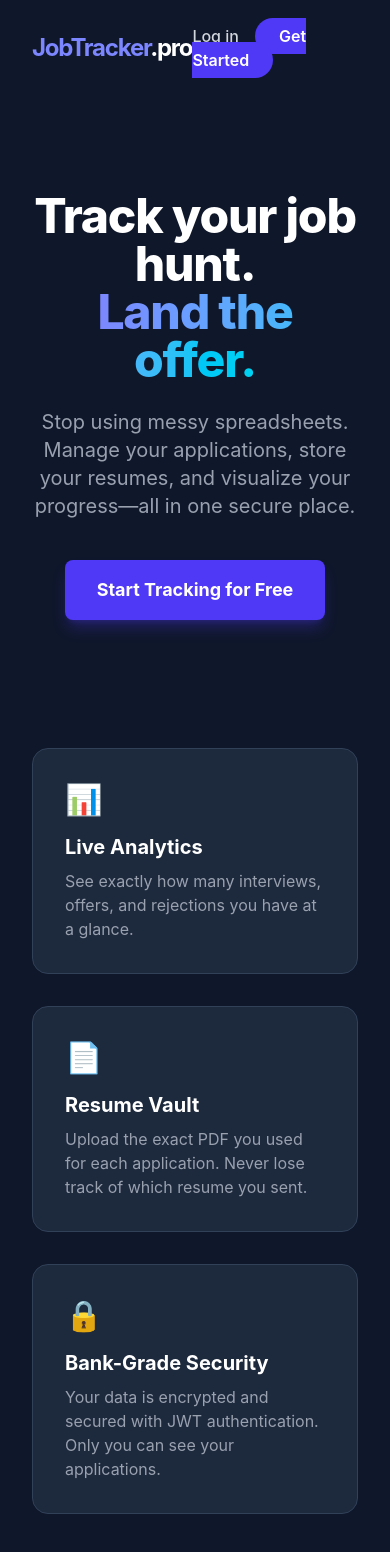
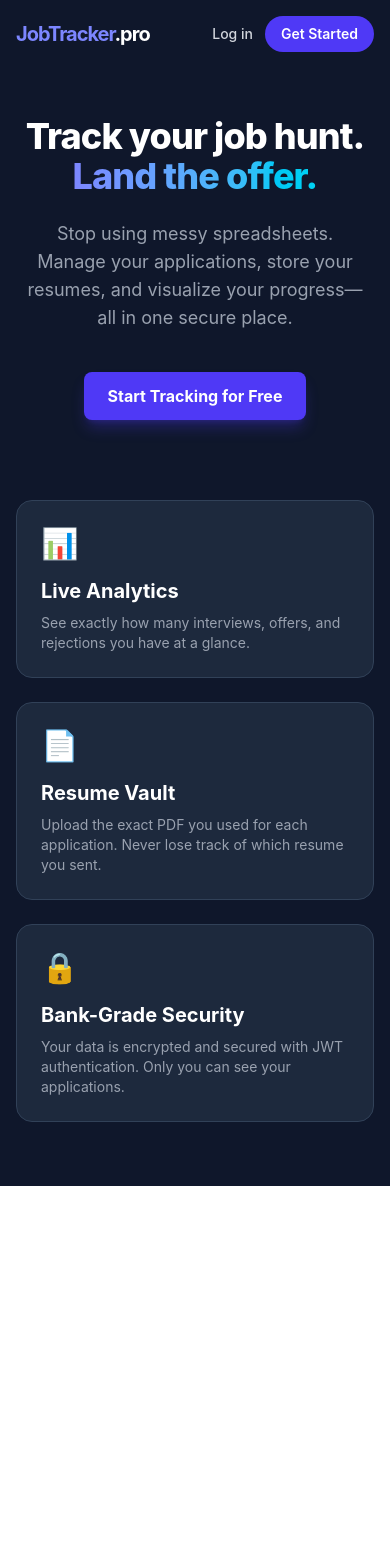
Before and after one commit to Sajghaa/jobtracker-api, a React (Vite) app in the folder jobtracker-frontend/: page / in a window 390 px wide. Shown: the top 1552 px of the page. After the commit the page ends 1186 px from the top, so only its background shows below. Built offline with nearby package versions, Linux system fonts and the light colour scheme.

Commit message:
fix mobile responsive design in Landing

```diff
--- a/jobtracker-frontend/src/pages/Landing.jsx
+++ b/jobtracker-frontend/src/pages/Landing.jsx
@@ -5,20 +5,23 @@ export default function Landing() {
 
   return (
     <div className="min-h-screen bg-slate-900 text-white font-sans">
-      {/* Navbar */}
-      <nav className="flex justify-between items-center px-8 py-6 max-w-7xl mx-auto">
-        <div className="text-2xl font-bold tracking-tighter text-indigo-400">
+      {/* Navbar - FIXED FOR MOBILE */}
+      <nav className="flex justify-between items-center px-4 md:px-8 py-4 md:py-6 max-w-7xl mx-auto">
+        <div className="text-xl md:text-2xl font-bold tracking-tighter text-indigo-400">
           JobTracker<span className="text-white">.pro</span>
         </div>
-        <div className="space-x-4">
+
+        <div className="flex items-center gap-3 md:gap-4">
           {isLoggedIn ? (
-            <Link to="/dashboard" className="bg-indigo-600 hover:bg-indigo-700 px-6 py-2 rounded-full font-semibold transition">
-              Go to Dashboard
+            <Link to="/dashboard" className="bg-indigo-600 hover:bg-indigo-700 px-4 md:px-6 py-2 rounded-full font-semibold text-sm md:text-base transition whitespace-nowrap">
+              Dashboard
             </Link>
           ) : (
             <>
-              <Link to="/login" className="text-gray-300 hover:text-white font-medium transition">Log in</Link>
-              <Link to="/login" className="bg-indigo-600 hover:bg-indigo-700 px-6 py-2 rounded-full font-semibold transition">
+              <Link to="/login" className="text-gray-300 hover:text-white font-medium text-sm md:text-base transition">
+                Log in
+              </Link>
+              <Link to="/login" className="bg-indigo-600 hover:bg-indigo-700 px-4 md:px-6 py-2 rounded-full font-semibold text-sm md:text-base transition whitespace-nowrap">
                 Get Started
               </Link>
             </>
@@ -26,40 +29,43 @@ export default function Landing() {
         </div>
       </nav>
 
-      {/* Hero Section */}
-      <main className="max-w-7xl mx-auto px-8 pt-24 pb-16 text-center">
-        <h1 className="text-5xl md:text-7xl font-extrabold tracking-tight mb-6">
+      {/* Hero Section - FIXED FOR MOBILE */}
+      <main className="max-w-7xl mx-auto px-4 md:px-8 pt-12 md:pt-24 pb-16 text-center">
+        <h1 className="text-4xl md:text-7xl font-extrabold tracking-tight mb-6">
           Track your job hunt. <br />
           <span className="text-transparent bg-clip-text bg-gradient-to-r from-indigo-400 to-cyan-400">
             Land the offer.
           </span>
         </h1>
-        <p className="text-xl text-gray-400 max-w-2xl mx-auto mb-10">
+
+        <p className="text-lg md:text-xl text-gray-400 max-w-2xl mx-auto mb-10 px-2">
           Stop using messy spreadsheets. Manage your applications, store your resumes, and visualize your progress—all in one secure place.
         </p>
 
         <div className="flex justify-center gap-4">
-          <Link to="/login" className="bg-indigo-600 hover:bg-indigo-700 text-white px-8 py-4 rounded-lg font-bold text-lg transition shadow-lg shadow-indigo-600/30">
+          <Link to="/login" className="bg-indigo-600 hover:bg-indigo-700 text-white px-6 py-3 md:px-8 md:py-4 rounded-lg font-bold text-base md:text-lg transition shadow-lg shadow-indigo-600/30">
             Start Tracking for Free
           </Link>
         </div>
 
-        {/* Feature Grid */}
-        <div className="grid md:grid-cols-3 gap-8 mt-32 text-left">
-          <div className="bg-slate-800 p-8 rounded-2xl border border-slate-700 hover:border-indigo-500 transition">
+        {/* Feature Grid - FIXED FOR MOBILE */}
+        <div className="grid grid-cols-1 md:grid-cols-3 gap-6 md:gap-8 mt-20 md:mt-32 text-left">
+          <div className="bg-slate-800 p-6 md:p-8 rounded-2xl border border-slate-700 hover:border-indigo-500 transition">
             <div className="text-3xl mb-4">📊</div>
             <h3 className="text-xl font-bold mb-2">Live Analytics</h3>
-            <p className="text-gray-400">See exactly how many interviews, offers, and rejections you have at a glance.</p>
+            <p className="text-gray-400 text-sm md:text-base">See exactly how many interviews, offers, and rejections you have at a glance.</p>
           </div>
-          <div className="bg-slate-800 p-8 rounded-2xl border border-slate-700 hover:border-indigo-500 transition">
+
+          <div className="bg-slate-800 p-6 md:p-8 rounded-2xl border border-slate-700 hover:border-indigo-500 transition">
             <div className="text-3xl mb-4">📄</div>
             <h3 className="text-xl font-bold mb-2">Resume Vault</h3>
-            <p className="text-gray-400">Upload the exact PDF you used for each application. Never lose track of which resume you sent.</p>
+            <p className="text-gray-400 text-sm md:text-base">Upload the exact PDF you used for each application. Never lose track of which resume you sent.</p>
           </div>
-          <div className="bg-slate-800 p-8 rounded-2xl border border-slate-700 hover:border-indigo-500 transition">
+
+          <div className="bg-slate-800 p-6 md:p-8 rounded-2xl border border-slate-700 hover:border-indigo-500 transition">
             <div className="text-3xl mb-4">🔒</div>
             <h3 className="text-xl font-bold mb-2">Bank-Grade Security</h3>
-            <p className="text-gray-400">Your data is encrypted and secured with JWT authentication. Only you can see your applications.</p>
+            <p className="text-gray-400 text-sm md:text-base">Your data is encrypted and secured with JWT authentication. Only you can see your applications.</p>
           </div>
         </div>
       </main>
```
